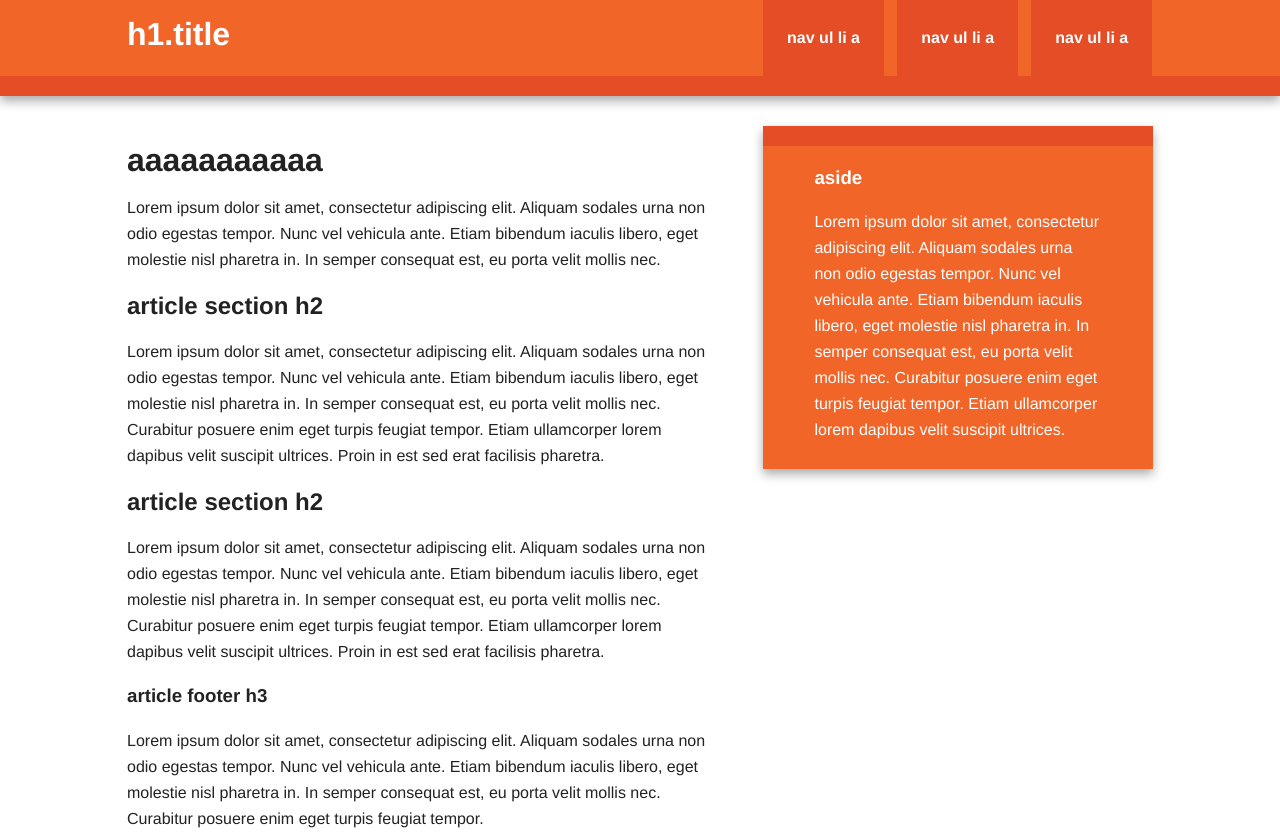
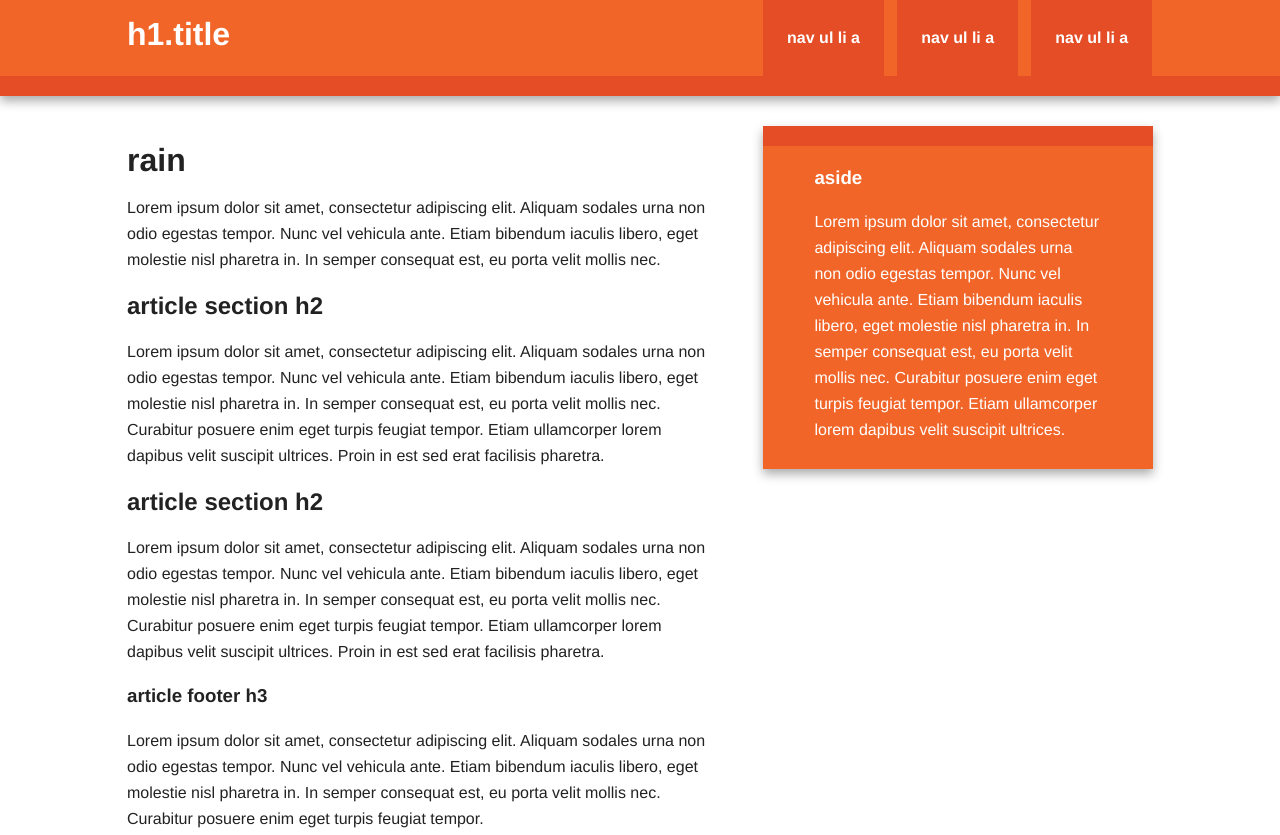
Before and after one commit to Yottomo/Git_Prac, a plain HTML site: page index.html in a window 1280 px wide. Shown: the top 835 px of the page. Drawn offline with nearby package versions, Linux system fonts and the light colour scheme.

Commit message:
sankaime (master)

```diff
--- a/index.html
+++ b/index.html
@@ -32,7 +32,7 @@
 
                 <article>
                     <header>
-                        <h1>aaaaaaaaaaa</h1>
+                        <h1>rain</h1>
                         <p>Lorem ipsum dolor sit amet, consectetur adipiscing elit. Aliquam sodales urna non odio egestas tempor. Nunc vel vehicula ante. Etiam bibendum iaculis libero, eget molestie nisl pharetra in. In semper consequat est, eu porta velit mollis nec.</p>
                     </header>
                     <section>
```
